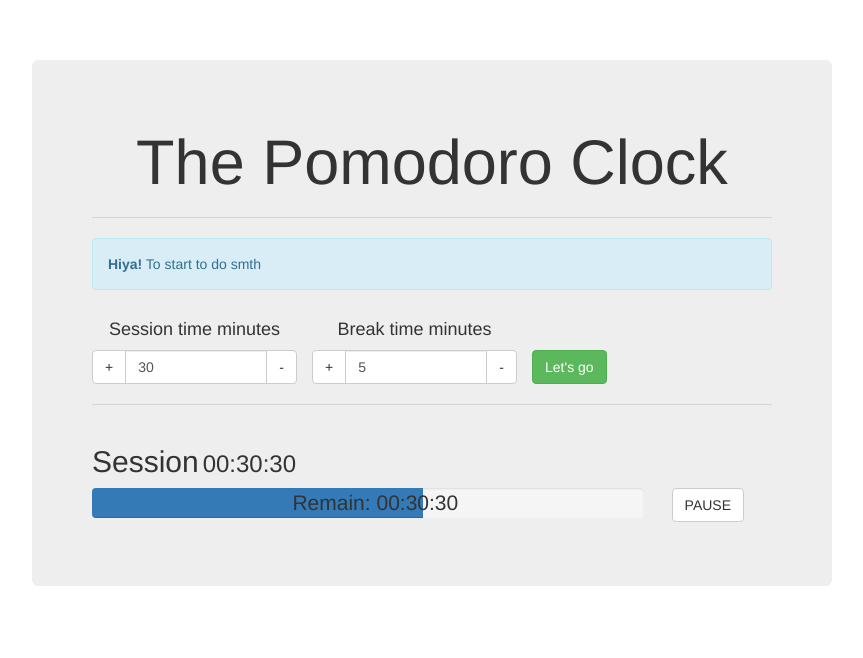
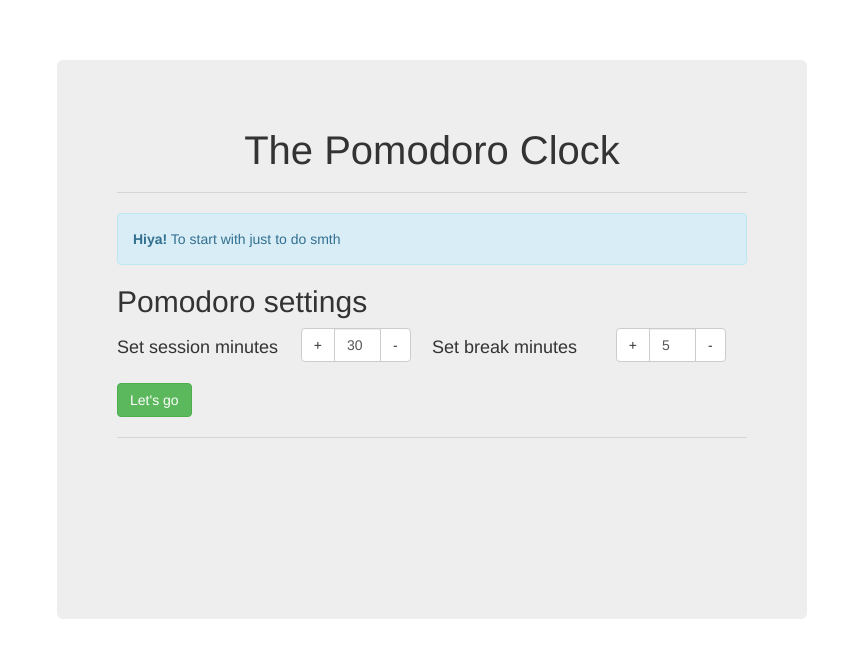
Before and after one commit to SparkCode/Pomodoro-Clock, a plain HTML site: page index.html in a window 1280 px wide. Shown: the whole page, without its empty margins (208-1071 px from the left). Drawn offline with Linux system fonts and the light colour scheme.

Commit message:
some updates

```diff
--- a/css/custom.css
+++ b/css/custom.css
@@ -1,5 +1,5 @@
 .jumbotron {
-    max-width: 800px;
+    max-width: 750px;
     margin: 60px auto;
 
 }
@@ -8,13 +8,12 @@ h1 {
     text-align: center;
 }
 
-h4 {
-    text-align: center;
+#alert-templates {
+    visibility: hidden;
 }
 
-
-#alert-templates {
-    visibility: hidden;
+#pomodoro-starter {
+    margin-top: 15px;
 }
 
 .progress-bar-text {
@@ -28,29 +27,23 @@ h4 {
     margin: auto 0;
 }
 
-.col-md-10 {
+.col-md-10, .col-sm-4, .col-xs-12, .col-sm-6, .col-xs-7, .col-xs-5, .col-xs-3, .col-xs-3, .col-xs-9, .col-sm-10 {
     padding-left: 0;
     padding-right: 0;
 }
 
-.col-xs-5 {
+.col-xs-5, .col-xs-10, .col-xs-2 {
     padding-left: 0;
 }
 
-#session-configuration {
-    /*padding: 0 30px;*/
-    width: 220px;
+.adjuster {
+    max-width: 110px;
 }
 
-#break-configuration {
-    /*padding: 0 30px;*/
-    width: 220px;
+#pomodoro-settings-block h2 {
+    margin-top: 0;
 }
 
-.col-xs-10 {
-    padding-left: 0;
+#timer-block {
+    visibility: hidden;
 }
-
-.col-xs-2 {
-    padding-left: 0;
-}
--- a/index.html
+++ b/index.html
@@ -13,19 +13,24 @@
 <body>
 <div class="container-fluid">
     <div class="jumbotron">
-        <h1>The Pomodoro Clock</h1>
+        <h1 style="font-size: 40px">The Pomodoro Clock</h1>
         <hr>
 
         <div id="alert-place">
             <div class="alert alert-info alert-dismissible">
-                <strong>Hiya!</strong> To start to do smth
+                <strong>Hiya!</strong> To start with just to do smth
             </div>
         </div>
 
-        <div class="row" >
-            <div class="col-xs-5" id="session-configuration">
-                <h4 >Session time minutes</h4>
-                <div class="input-group">
+        <div class="row" id="pomodoro-settings-block">
+            <h2>Pomodoro settings</h2>
+            <div class="row">
+                <div class="col-xs-12 col-sm-6" id="session-configuration">
+                        <div class="col-xs-7">
+                            <h4 >Set session minutes</h4>
+                        </div>
+                        <div class="col-xs-5">
+                            <div class="input-group adjuster" >
                                 <span class="input-group-btn">
                                     <a class="btn btn-default" type="button" id="session-incrementer">+</a>
                                 </span>
@@ -35,9 +40,13 @@
                                 </span>
                             </div>
                         </div>
-            <div class="col-xs-5" id="break-configuration">
-                <h4>Break time minutes</h4>
-                <div class="input-group">
+                </div>
+                <div class="col-xs-12  col-sm-6" id="break-configuration">
+                        <div class="col-xs-7">
+                            <h4>Set break minutes</h4>
+                        </div>
+                        <div class="col-xs-5">
+                            <div class="input-group adjuster">
                                 <span class="input-group-btn">
                                     <a class="btn btn-default" type="button" id="break-incrementer">+</a>
                                 </span>
@@ -47,9 +56,10 @@
                                 </span>
                             </div>
                         </div>
-            <div class="col-xs-2">
-                <h4 style="visibility: hidden">B</h4>
-                <a class="btn btn-success" type="button" id="pomodoro-starter">Let's go</a>
+                </div>
+            </div>
+            <div class="row">
+                <a  class="btn btn-success text-right" type="button" id="pomodoro-starter">Let's go</a>
             </div>
         </div>
         <hr>
@@ -60,14 +70,14 @@
             <h3 id="alarm-duration" style=" display: inline-block;">00:30:30</h3>
 
             <div class="row text-center">
-                <div class="col-xs-10">
+                <div class="col-xs-9 col-sm-10">
                     <div class="progress" style=" height: 30px;">
-                        <p class="progress-bar-text" >Remain: <span id="remaining-time">00:30:30</span></p>
-                        <div class="progress-bar" style="width: 60%; height: 30px;"></div>
+                        <p class="progress-bar-text" >Remaining: <span id="remaining-time">00:30:30</span></p>
+                        <div class="progress-bar" style="width: 0%; height: 30px;"></div>
                     </div>
                 </div>
 
-                <div class="col-xs-2">
+                <div class="col-xs-3 col-sm-2">
                     <a type="button" class="btn btn-default" id="pause-or-start-button">PAUSE</a>
                 </div>
             </div>
--- a/js/customScripts.js
+++ b/js/customScripts.js
@@ -1,6 +1,16 @@
 $(document).ready(init);
 
 'use strict';
+
+let timerBlock = {
+    init: function () {
+        this.element = $("#timer-block")[0];
+    },
+
+    setVisible : function () {
+        this.element.style.visibility = "visible";
+    }
+};
 
 let configurateButton = {
     init : function () {
@@ -21,6 +31,7 @@ let configurateButton = {
         let breakAlarm = new Alarm(_break.getValue() * 1000 * 60, "Break");
         pomodoroWorker.init(sessionAlarm, breakAlarm);
         pomodoroWorker.prepare();
+        timerBlock.setVisible();
     }
 };
 
@@ -63,7 +74,10 @@ let pomodoroWorker = {
     },
 
     resume: function () {
-        notification.setNotification(Notification.SESSION_STARTED);
+        if (this.state === pomodoroWorker.SESSION)
+            notification.setNotification(Notification.SESSION_STARTED);
+        else
+            notification.setNotification(Notification.SESSION_DONE);
         this.start();
     },
 
@@ -189,7 +203,7 @@ Alarm.prototype.setAlarm = function (finishFunction, setUpdaterFunction, setUpda
         this.isStarted = false;
         finishFunction();
     }, this.remainingDuration);
-
+    setUpdaterFunction();
     this.updaterFunctionId = setInterval(setUpdaterFunction, setUpdaterFunctionDuration);
 };
 
@@ -225,6 +239,7 @@ function ValidatedTimer(element, min, max, _default) {
     this.min = min;
     this.max = max;
     this.default = _default;
+    this.validateValueLength();
 }
 
 ValidatedTimer.prototype = Object.create(Timer.prototype);
@@ -233,6 +248,7 @@ ValidatedTimer.prototype.constructor = ValidatedTimer;
 ValidatedTimer.prototype.setValue = function (value) {
     this.validateValue(value);
     this.setElementValue(value);
+
 };
 
 ValidatedTimer.prototype.changeValue = function (diff) {
@@ -244,6 +260,13 @@ ValidatedTimer.prototype.getValue = function () {
     let value = +this.getElementValue();
     this.validateValue(value);
     return value;
+};
+
+ValidatedTimer.prototype.validateValueLength = function () {
+    this.element.onkeyup = () => {
+        let val = this.getElementValue();
+        val.length > 2 && this.setElementValue(val.slice(0, 2));
+    }
 };
 
 ValidatedTimer.prototype.validateValue = function (value) {
@@ -298,6 +321,7 @@ let notification;
 
 
 function init() {
+    timerBlock.init();
     configurateButton.init();
     progressBar.init();
     alarmNameLabel.init();
```
Lines whose indentation alone changed are shown as unchanged.
